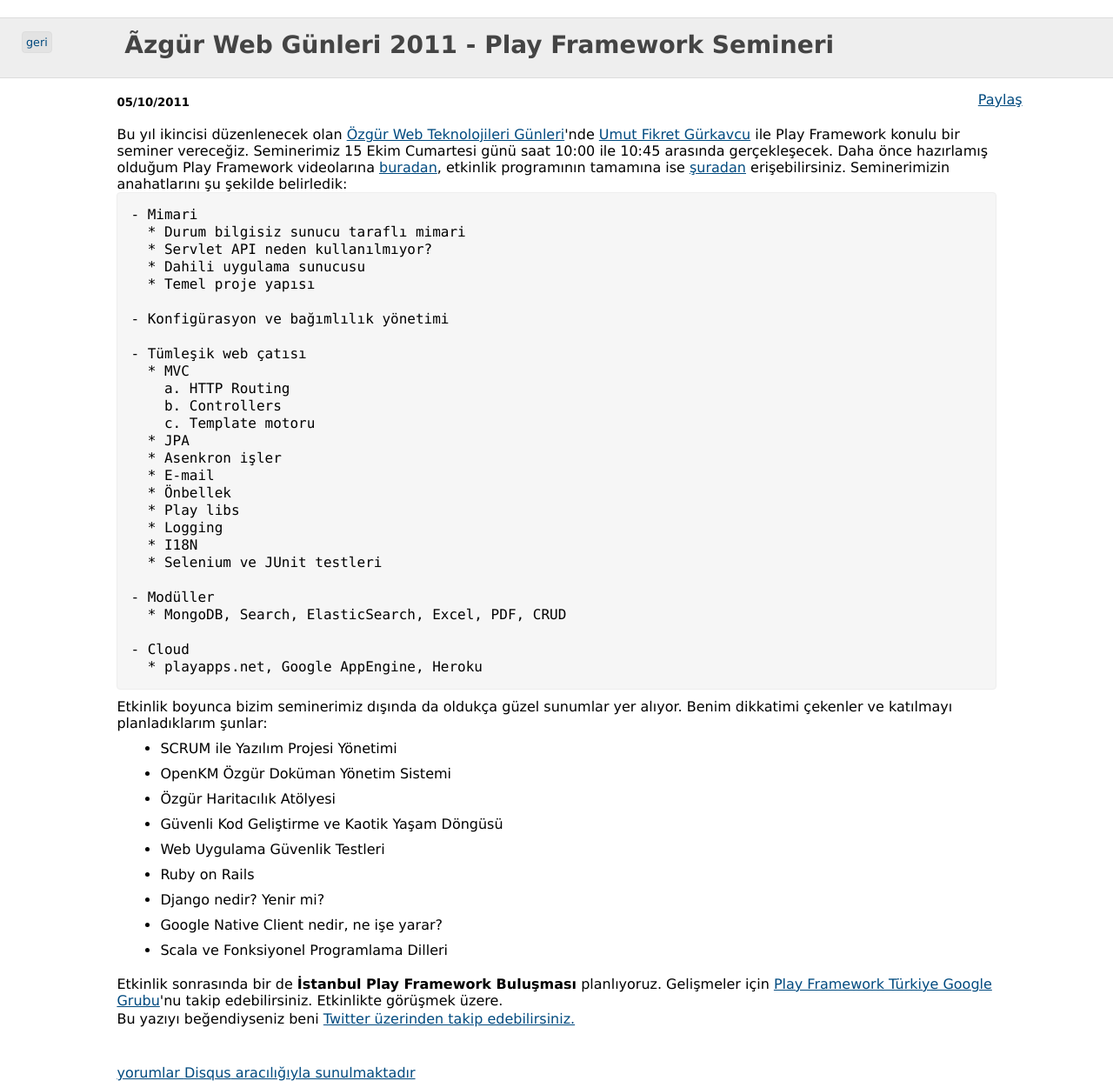
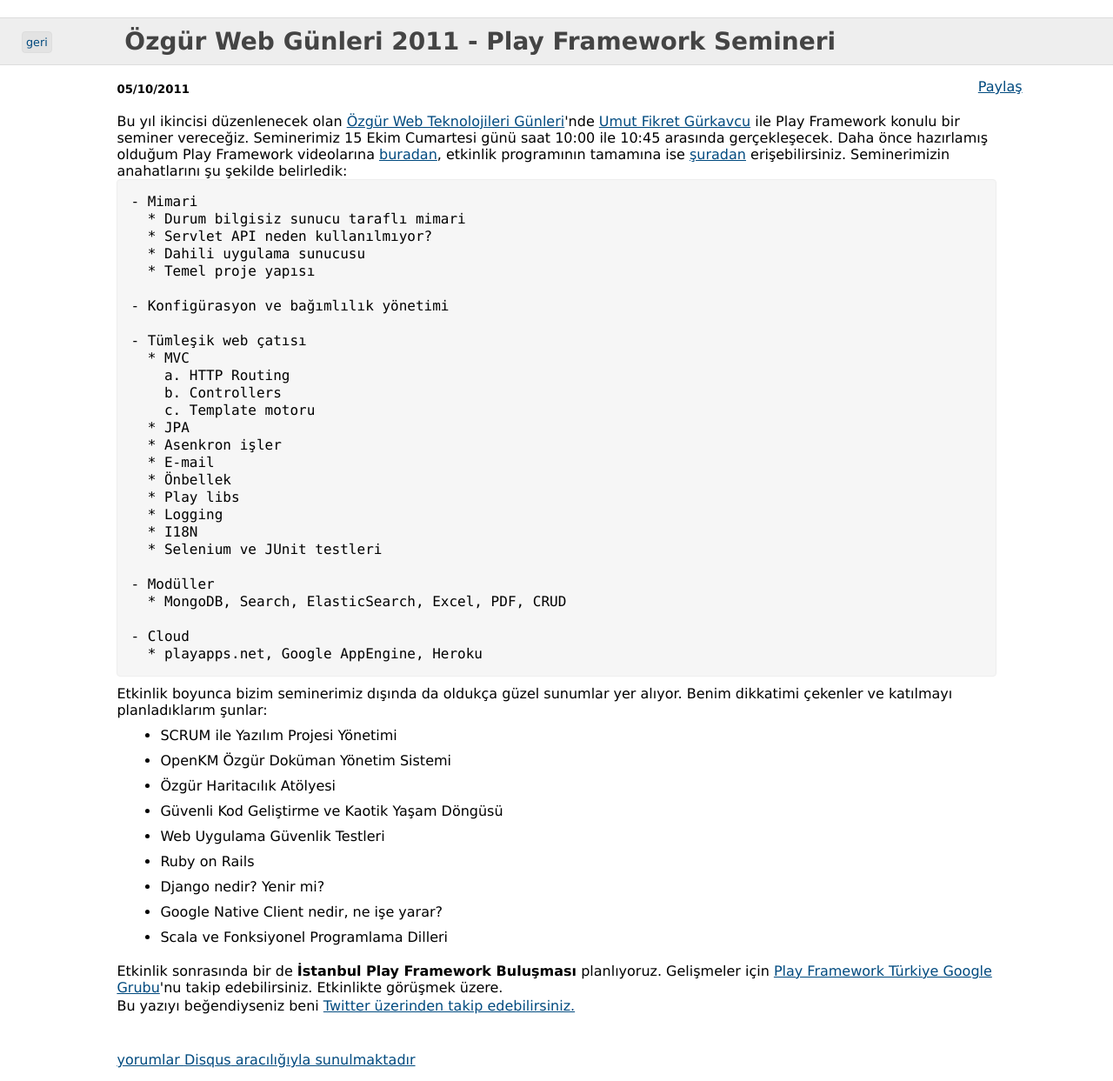
Before and after one commit to fehmicansaglam/fehmicansaglam.github.com, a Jekyll site: the page built from _posts/2011-10-05-ozgur-web-gunleri-2011-play-framework-semineri.html, in a window 1280 px wide. Shown: the whole page at 87% size. Built offline with Jekyll 4.4.1, drawn with Linux system fonts in a browser that asks for light colours; comment, search, counter and statistics services are not loaded.

Commit message:
fix encoding

```diff
--- a/_posts/2011-10-05-ozgur-web-gunleri-2011-play-framework-semineri.html
+++ b/_posts/2011-10-05-ozgur-web-gunleri-2011-play-framework-semineri.html
@@ -5,7 +5,7 @@
   _edit_last: "1"
   Hide SexyBookmarks: "0"
 type: post
-title: "\xC3\x96zgür Web Günleri 2011 - Play Framework Semineri"
+title: "Özgür Web Günleri 2011 - Play Framework Semineri"
 status: publish
 layout: post
 published: true
```
